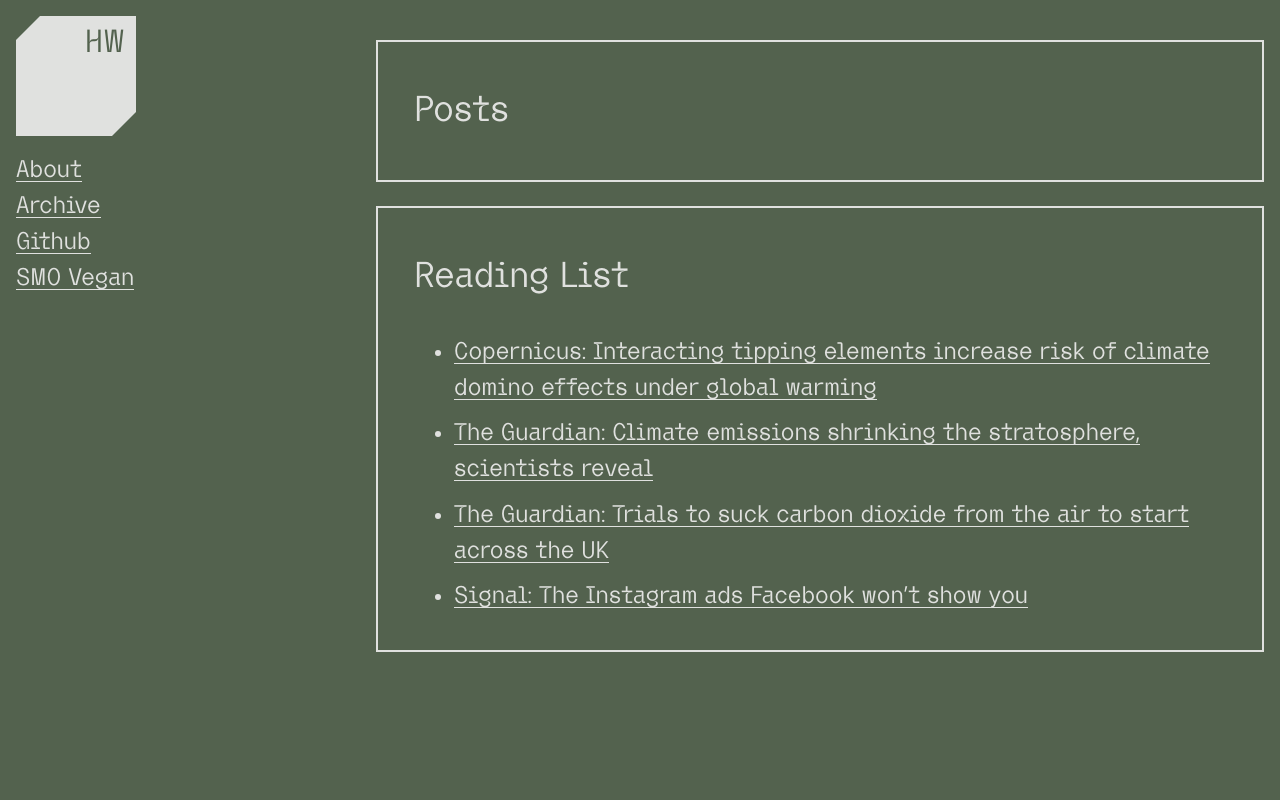
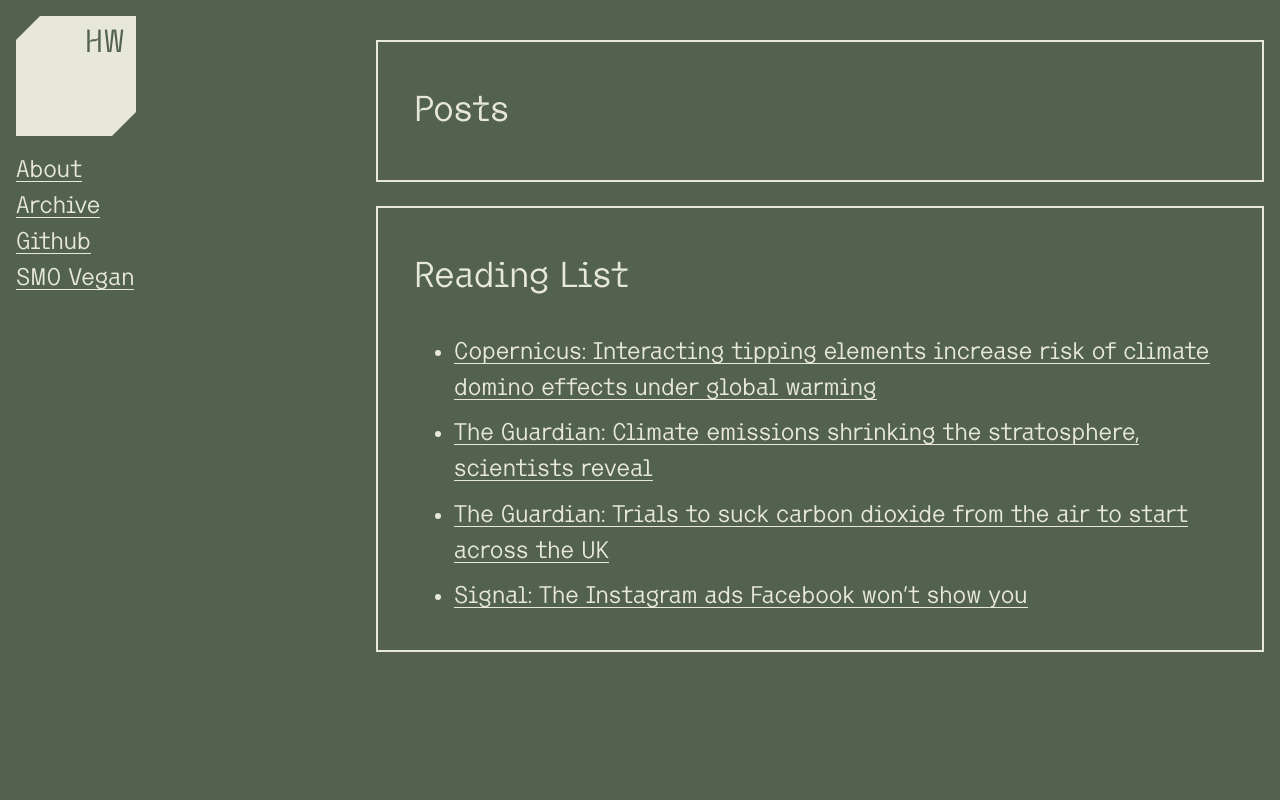
Before and after one commit to hannahwoodward/woodward.sh, a Python web app: template app/templates/archive.jinja in a window 1280 px wide. Run offline with Jinja, Linux system fonts and the light colour scheme; the template is opened without the code that fills it, so the values that code supplies are empty.

Commit message:
Adjust --color-accent and --ff-pri

```diff
--- a/app/static/css/app.css
+++ b/app/static/css/app.css
@@ -1,6 +1,6 @@
 :root {
   --color-dark: #53624e; /*#1F271B; #0e1116;*/
-  --color-accent: #e0e1df; /* #A6B496; #e0d2df; */
+  --color-accent: #E7E7DA; /* #A6B496; #e0d2df; */
   --color-tertiary: #F0D2B7;
 
   --cornered: polygon(0.75em 0, 100% 0, 100% calc(100% - 0.75em), calc(100% - 0.75em) 100%, 0 100%, 0 0.75em);
@@ -10,7 +10,7 @@
   --fs-lg: 2rem;
   --fs-xl: 5rem;
 
-  --ff-pri: 'Almerena Mono Display', monospace;
+  --ff-pri: 'Almerena Mono', monospace;
   --ff-sec: 'Almerena Mono Display', monospace;
 }
 
@@ -23,11 +23,19 @@
 }
 
 @font-face {
-  font-family: 'Almerena Mono Display';
+  font-family: 'Almerena Mono';
+  font-style: normal;
+  font-weight: 300;
+  font-display: swap;
+  src: url('../fonts/Almarena-Mono-Light.woff') format('woff');
+}
+
+@font-face {
+  font-family: 'Almerena Mono';
   font-style: normal;
   font-weight: 700;
   font-display: swap;
-  src: url('../fonts/Almarena-Mono-Display-Bold.woff') format('woff');
+  src: url('../fonts/Almarena-Mono-Bold.woff') format('woff');
 }
 
 body {
```
